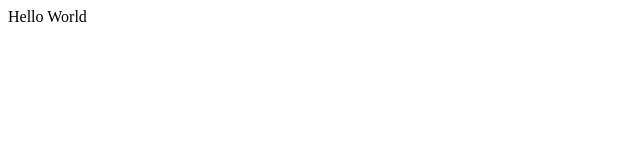
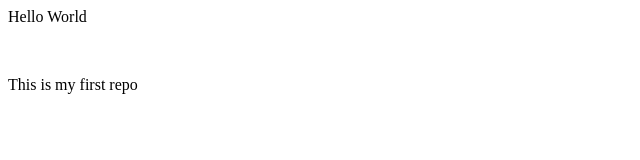
Before and after one commit to NehaCodeWorks/Demo, a plain HTML site: page index.html in a window 1280 px wide. Shown: the whole page, without its empty margins (0-640 px from the left). Drawn offline with Linux system fonts and the light colour scheme.

Commit message:
Update index.html

```diff
--- a/index.html
+++ b/index.html
@@ -1 +1,3 @@
 <p>Hello World</p>
+<br>
+<p>This is my first repo</p>
```
